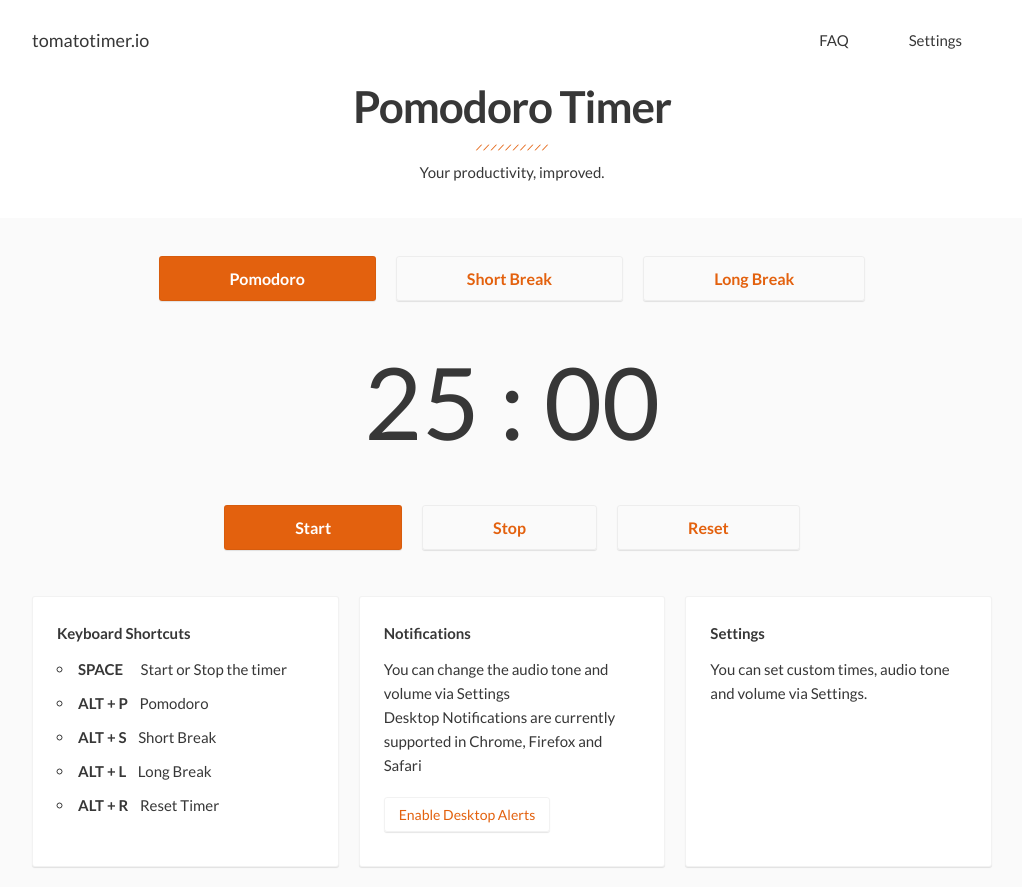
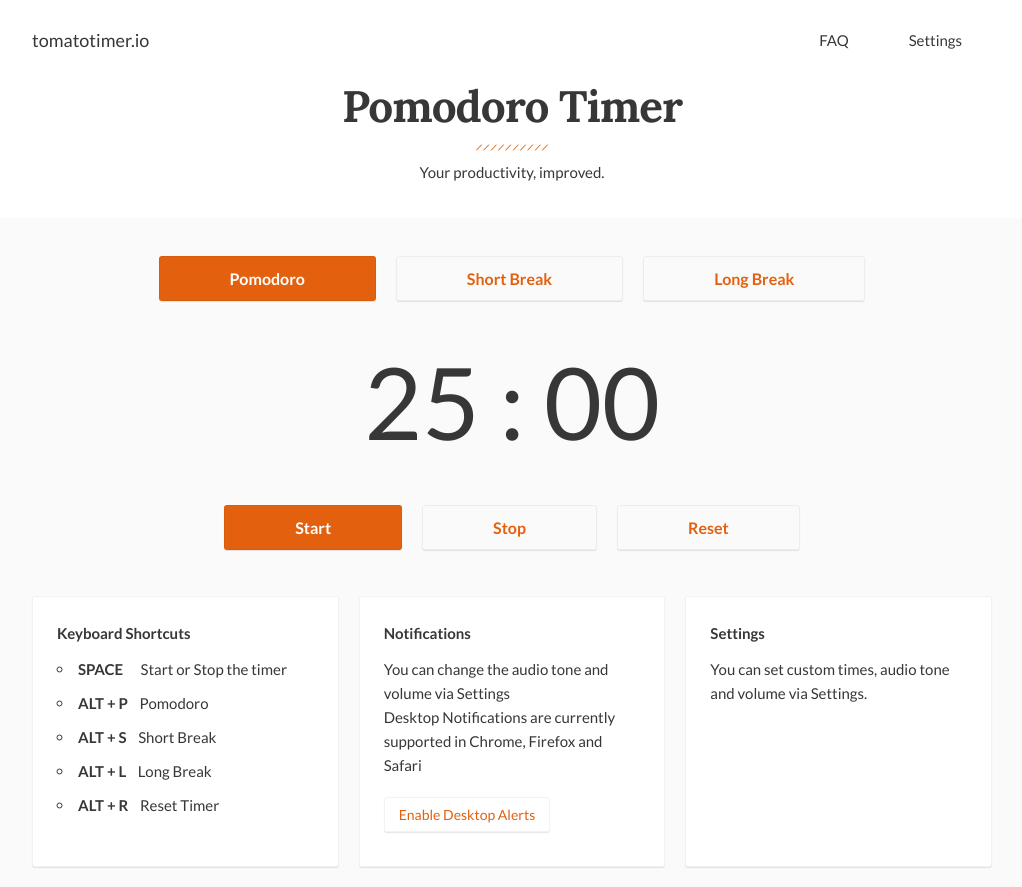
Before and after one commit to mrkchoi/pomodoro-timer, a plain HTML site: page index.html in a window 1280 px wide. Shown: the whole page, without its empty margins (128-1150 px from the left). Drawn offline with nearby package versions, Linux system fonts and the light colour scheme.

Commit message:
Added serif font family

```diff
--- a/index.html
+++ b/index.html
@@ -12,7 +12,7 @@
     <!-- <link rel="stylesheet" href="https://cdnjs.cloudflare.com/ajax/libs/materialize/1.0.0/css/materialize.min.css">   -->
 
     <!-- Google Fonts [Open Sans & Source Sans Pro] -->
-    <link href="https://fonts.googleapis.com/css?family=Open+Sans:300,300i,400,400i,600,600i,700,700i,800,800i|Source+Sans+Pro:200,200i,300,300i,400,400i,600,600i,700,700i,900,900i|Lato:100,100i,300,300i,400,400i,700,700i,900,900i|Roboto:100,100i,300,300i,400,400i,500,500i,700,700i,900,900i" rel="stylesheet">
+    <link href="https://fonts.googleapis.com/css?family=Open+Sans:300,300i,400,400i,600,600i,700,700i,800,800i|Source+Sans+Pro:200,200i,300,300i,400,400i,600,600i,700,700i,900,900i|Lato:100,100i,300,300i,400,400i,700,700i,900,900i|Roboto:100,100i,300,300i,400,400i,500,500i,700,700i,900,900i|Merriweather:300,300i,400,400i,700,700i,900,900i|Roboto+Slab:300,300i,400,400i,700,700i,900,900i|Lora:300,300i,400,400i,700,700i,900,900i" rel="stylesheet">
 
     <!-- Font Awesome -->
     <link rel="stylesheet" href="https://use.fontawesome.com/releases/v5.5.0/css/all.css" integrity="sha384-B4dIYHKNBt8Bc12p+WXckhzcICo0wtJAoU8YZTY5qE0Id1GSseTk6S+L3BlXeVIU" crossorigin="anonymous">
--- a/styles/style.css
+++ b/styles/style.css
@@ -106,6 +106,9 @@
     font-weight: 600;
     font-size: 4.4rem;
     margin-bottom: 0rem;
+    /* font-family: "Merriweather", serif; */
+    font-family: "Roboto Slab", serif;
+    font-family: "Lora", serif;
 }
 .timer__header--divider {
     font-size: 0.9rem;
```
